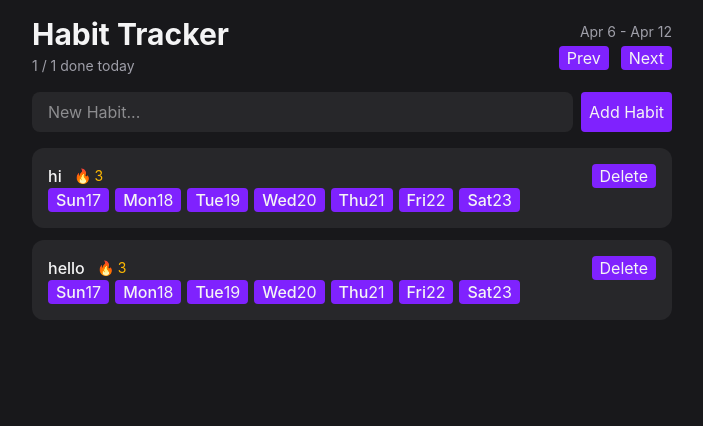
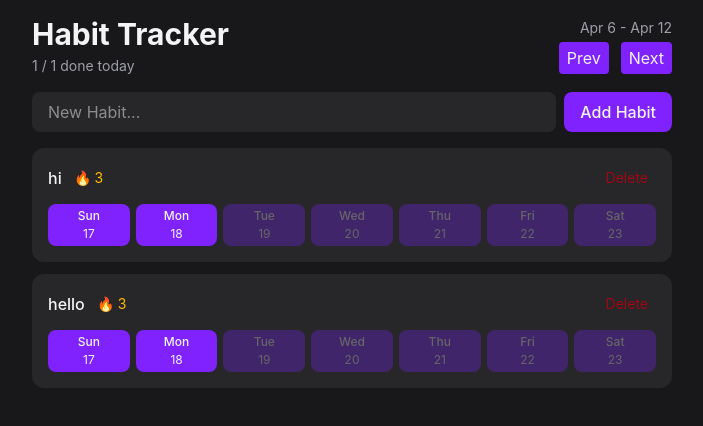
Before and after one commit to msksaul/habit-tracker, a React (Vite) app: page / in a window 1280 px wide. Shown: the top 426 px of the page, without its empty margins (288-991 px from the left). Built offline with nearby package versions, Linux system fonts and the light colour scheme.

Commit message:
advanced props

```diff
--- a/package.json
+++ b/package.json
@@ -14,6 +14,7 @@
     "date-fns": "^4.2.1",
     "react": "^19.2.6",
     "react-dom": "^19.2.6",
+    "tailwind-merge": "^3.6.0",
     "tailwindcss": "^4.3.0"
   },
   "devDependencies": {
--- a/src/components/button.tsx
+++ b/src/components/button.tsx
@@ -1,17 +1,37 @@
-import type { ReactNode } from 'react'
+import type { ComponentProps } from 'react'
+import { twMerge } from 'tailwind-merge'
+
+type Variant = 'primary' | 'secondary' | 'ghost-destructive'
 
 type ButtonProps = {
-  children: ReactNode
-}
+  variant?: Variant
+} & ComponentProps<'button'>
 
-const Button = ({children}: ButtonProps) => {
+const Button = ({ variant = 'primary', className, ...props }: ButtonProps) => {
   return (
     <button
-      className='bg-violet-600 hover:bg-violet-500 transition-colors rounded px-2 disabled:opacity-30 disabled:cursor-not-allowed'
-    >
-      {children}
-    </button>
+      className={twMerge(
+        getVariantStyles(variant),
+        'transition-colors rounded px-2 py-1 disabled:opacity-30 disabled:cursor-not-allowed',
+        className
+      )}
+      {...props}
+    />
+
   )
 }
 
 export default Button
+
+function getVariantStyles(variant : Variant) {
+  switch (variant) {
+    case 'primary':
+      return 'bg-violet-600 hover:bg-violet-500'
+    case 'secondary':
+      return 'bg-zinc-700 hover:bg-zinc-400 text-zinc-400'
+    case 'ghost-destructive':
+      return 'hover:bg-red-800 text-red-800 hover:text-red-200'
+    default:
+      throw new Error(`Invalid variant: ${variant satisfies never}`)
+  }
+}
--- a/src/components/habit-form.tsx
+++ b/src/components/habit-form.tsx
@@ -7,7 +7,7 @@
         className='flex-1 rounded-lg bg-zinc-800 px-4 py-2 outline-none focus-visible:ring-2 focus-visible:ring-violet-500'
         placeholder='New Habit...'
       />
-      <Button>Add Habit</Button>
+      <Button className='rounded-lg px-4 py-2 font-medium'>Add Habit</Button>
     </form>
   )
 }
--- a/src/components/habit-list.tsx
+++ b/src/components/habit-list.tsx
@@ -1,4 +1,4 @@
-import { eachDayOfInterval, endOfWeek, format, startOfWeek } from 'date-fns'
+import { eachDayOfInterval, endOfWeek, format, isFuture, startOfWeek } from 'date-fns'
 import Button from './button'
 
 const HabitList = () => {
@@ -36,17 +36,21 @@
   })
 
   return (
-    <div className='rounded-xl bg-zinc-800 p-4 flex-col gap-3'>
+    <div className='rounded-xl bg-zinc-800 p-4 flex flex-col gap-3'>
       <div className='flex items-center justify-between'>
         <div className='flex gap-3 items-center'>
           <span className='font-medium'>{habit.name}</span>
           <span className='text-sm text-amber-400'>🔥 3</span>
         </div>
-        <Button>Delete</Button>
+        <Button variant='ghost-destructive' className='text-sm'>Delete</Button>
       </div>
       <div className='flex gap-1.5'>
         {visibleDates.map(date => (
-          <Button key={date.toISOString()}>
+          <Button
+            key={date.toISOString()}
+            disabled={isFuture(date)}
+            className='flex flex-1 flex-col items-center gap-0.5 rounded-lg text-xs'
+          >
             <span className='font-medium'>{format(date, 'EEE')}</span>
             <span>{format(date, 'd')}</span>
           </Button>
```
Also changed, not shown: 1 other file (tests, documents, lock files or other folders).
